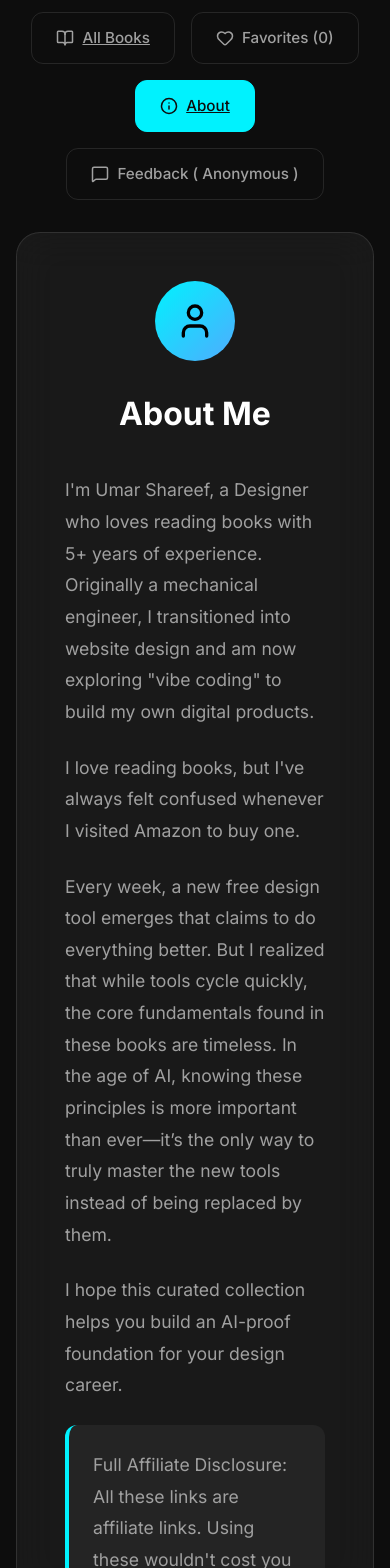
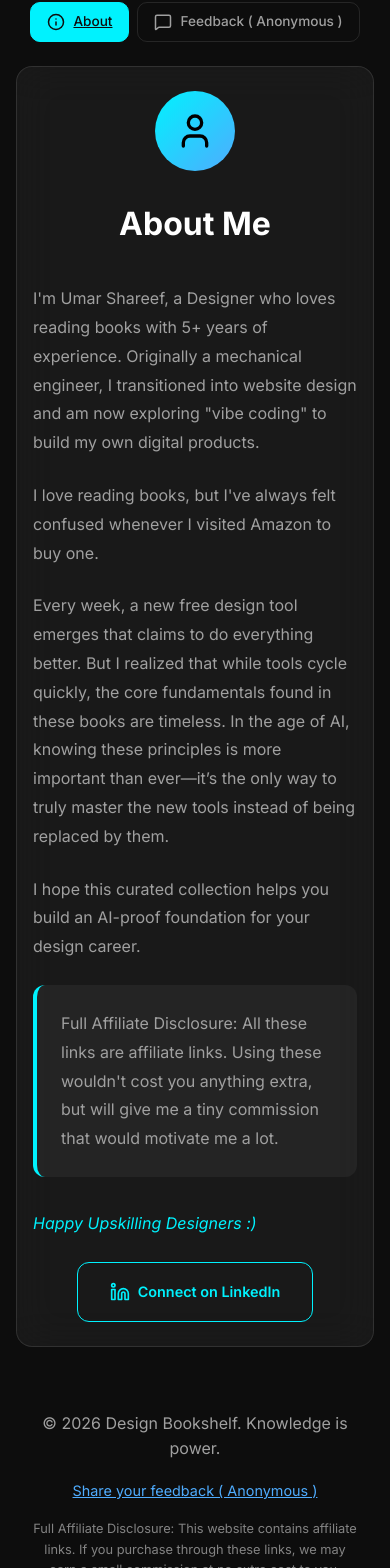
Before and after one commit to UmarShareef-design/design-bookshelf, a React (Vite) app: page /about in a window 390 px wide. Shown: the part 401-1969 px from the top of the page. Built offline with nearby package versions, Linux system fonts and the light colour scheme.

Commit message:
Fix mobile spacing, implement 8pt system, add new Interaction Design books, and refine favorite animation

```diff
--- a/src/App.jsx
+++ b/src/App.jsx
@@ -87,7 +87,6 @@ const App = () => {
                     initial={{ opacity: 0 }}
                     animate={{ opacity: 1 }}
                     transition={{ delay: 0.4, duration: 0.8 }}
-                    style={{ maxWidth: '800px', margin: '0.5rem auto' }}
                 >
                     A new design tool drops every week, but fundamentals are forever. In the age of AI, knowing the "why" through timeless principles is your real competitive edge. Make use of the ultimate list of UI/UX books to read—curated from foundational UX books and top reddit recommendations.
                 </motion.p>
@@ -159,15 +158,6 @@ const App = () => {
                                         initial={{ opacity: 0 }}
                                         animate={{ opacity: 1 }}
                                         key={showFavorites ? 'Favorites' : activeCategory}
-                                        style={{
-                                            textAlign: 'center',
-                                            maxWidth: '700px',
-                                            margin: '1.5rem auto',
-                                            color: 'var(--text-secondary)',
-                                            fontSize: '1rem',
-                                            lineHeight: '1.6',
-                                            padding: '0 1rem'
-                                        }}
                                     >
                                         {categorySummaries[showFavorites ? 'Favorites' : activeCategory]}
                                     </motion.p>
@@ -207,26 +197,19 @@ const App = () => {
                 </Routes>
             </AnimatePresence>
 
-            <footer style={{ marginTop: '5rem', textAlign: 'center', color: 'var(--text-secondary)', padding: '2rem' }}>
+            <footer className="footer">
                 <p>&copy; {new Date().getFullYear()} Design Bookshelf. Knowledge is power.</p>
-                <div style={{ marginTop: '1rem' }}>
+                <div className="footer-links">
                     <a
                         href="https://docs.google.com/forms/d/e/1FAIpQLSdizXwJUzLnyEQVH_fjZClIUir9lMg9RnIZQkWooexjJz9e7Q/viewform?usp=header"
                         target="_blank"
                         rel="noopener noreferrer"
-                        style={{
-                            background: 'none',
-                            border: 'none',
-                            color: 'var(--accent-secondary)',
-                            textDecoration: 'underline',
-                            cursor: 'pointer',
-                            fontSize: '0.9rem'
-                        }}
+                        className="footer-feedback-link"
                     >
                         Share your feedback ( Anonymous )
                     </a>
                 </div>
-                <p style={{ fontSize: '0.8rem', marginTop: '1rem', opacity: 0.8 }}>
+                <p className="footer-disclosure">
                     Full Affiliate Disclosure: This website contains affiliate links. If you purchase through these links, we may earn a small commission at no extra cost to you.
                 </p>
             </footer>
--- a/src/components/About.jsx
+++ b/src/components/About.jsx
@@ -10,78 +10,45 @@ const About = () => {
             animate={{ opacity: 1, y: 0 }}
             exit={{ opacity: 0, y: -20 }}
             transition={{ duration: 0.5 }}
-            style={{
-                maxWidth: '800px',
-                margin: '2rem auto',
-                padding: '3rem',
-                borderRadius: '24px',
-                color: 'var(--text-primary)',
-                lineHeight: '1.8'
-            }}
         >
-            <div style={{ textAlign: 'center', marginBottom: '2rem' }}>
-                <div style={{
-                    width: '80px',
-                    height: '80px',
-                    background: 'linear-gradient(135deg, var(--accent-color), var(--accent-secondary))',
-                    borderRadius: '50%',
-                    display: 'flex',
-                    alignItems: 'center',
-                    justifyContent: 'center',
-                    margin: '0 auto 1.5rem auto'
-                }}>
+            <div className="about-header">
+                <div className="about-profile-icon">
                     <User size={40} color="#000" />
                 </div>
-                <h2 style={{
-                    fontFamily: 'var(--font-heading)',
-                    fontSize: '2rem',
-                    marginBottom: '0.5rem'
-                }}>About Me</h2>
+                <h2 className="about-title">About Me</h2>
             </div>
 
-            <div style={{ fontSize: '1.1rem', color: 'var(--text-secondary)' }}>
-                <p style={{ marginBottom: '1.5rem' }}>
+            <div className="about-content">
+                <p>
                     I'm Umar Shareef, a Designer who loves reading books with 5+ years of experience. Originally a mechanical engineer, I transitioned into website design and am now exploring "vibe coding" to build my own digital products.
                 </p>
 
-                <p style={{ marginBottom: '1.5rem' }}>
+                <p>
                     I love reading books, but I've always felt confused whenever I visited Amazon to buy one.
                 </p>
 
-                <p style={{ marginBottom: '1.5rem' }}>
+                <p>
                     Every week, a new free design tool emerges that claims to do everything better. But I realized that while tools cycle quickly, the core fundamentals found in these books are timeless. In the age of AI, knowing these principles is more important than ever—it’s the only way to truly master the new tools instead of being replaced by them.
                 </p>
 
-                <p style={{ marginBottom: '1.5rem' }}>
+                <p>
                     I hope this curated collection helps you build an AI-proof foundation for your design career.
                 </p>
 
-                <p style={{
-                    marginBottom: '2rem',
-                    padding: '1.5rem',
-                    background: 'rgba(255, 255, 255, 0.05)',
-                    borderRadius: '12px',
-                    borderLeft: '4px solid var(--accent-color)'
-                }}>
+                <div className="about-disclosure-box">
                     Full Affiliate Disclosure: All these links are affiliate links. Using these wouldn't cost you anything extra, but will give me a tiny commission that would motivate me a lot.
-                </p>
+                </div>
 
-                <p style={{ marginBottom: '2rem', fontStyle: 'italic', color: 'var(--accent-color)' }}>
+                <p className="about-closing-text">
                     Happy Upskilling Designers :)
                 </p>
 
-                <div style={{ textAlign: 'center' }}>
+                <div className="about-actions">
                     <a
                         href="https://www.linkedin.com/in/umardesignsgraphic/"
                         target="_blank"
                         rel="noopener noreferrer"
-                        className="buy-button"
-                        style={{
-                            display: 'inline-flex',
-                            width: 'auto',
-                            padding: '1rem 2rem',
-                            textDecoration: 'none'
-                        }}
+                        className="buy-button btn-linkedin"
                     >
                         <Linkedin size={20} />
                         Connect on LinkedIn
--- a/src/components/BookCard.jsx
+++ b/src/components/BookCard.jsx
@@ -32,6 +32,7 @@ const BookCard = ({ book, isFavorite, onToggleFavorite }) => {
             exit={{ opacity: 0, scale: 0.9 }}
             transition={{ duration: 0.4 }}
             className="book-card glass-effect"
+            style={{ zIndex: showButterfly ? 100 : 1 }}
         >
             <ButterflyAnimation
                 isTriggered={showButterfly}
@@ -50,7 +51,6 @@ const BookCard = ({ book, isFavorite, onToggleFavorite }) => {
                 rel="noopener noreferrer"
                 className="book-card-link"
                 onClick={handleAmazonClick}
-                style={{ textDecoration: 'none', color: 'inherit', display: 'block' }}
             >
                 <div className="book-image-container">
                     <img
--- a/src/components/ButterflyAnimation.jsx
+++ b/src/components/ButterflyAnimation.jsx
@@ -11,7 +11,7 @@ const ButterflyAnimation = ({ isTriggered, onComplete }) => {
             const timer = setTimeout(() => {
                 setIsAnimating(false);
                 onComplete?.();
-            }, 4500); // Increased duration for a slower, graceful flight
+            }, 4000);
             return () => clearTimeout(timer);
         }
     }, [isTriggered, onComplete]);
@@ -36,7 +36,7 @@ const ButterflyAnimation = ({ isTriggered, onComplete }) => {
                         rotate: [0, 15, -15, 20, -10, 30],
                     }}
                     transition={{
-                        duration: 4.5, // Slower flight
+                        duration: 4,
                         ease: "easeInOut",
                         times: [0, 0.15, 0.4, 0.7, 0.9, 1]
                     }}
@@ -55,7 +55,7 @@ const ButterflyAnimation = ({ isTriggered, onComplete }) => {
                             rotateY: [0, 70, 0, 70, 0, 70, 0, 70], // More pronounced wing flap
                         }}
                         transition={{
-                            duration: 0.6, // Slower wing beats
+                            duration: 0.5,
                             repeat: 7,
                             ease: "easeInOut"
                         }}
--- a/src/index.css
+++ b/src/index.css
@@ -11,6 +11,28 @@
     --transition-smooth: all 0.4s cubic-bezier(0.4, 0, 0.2, 1);
     --font-main: 'Inter', sans-serif;
     --font-heading: 'Inter', sans-serif;
+
+    /* 8pt Spacing System */
+    --space-1: 0.25rem;
+    /* 4px */
+    --space-2: 0.5rem;
+    /* 8px */
+    --space-3: 0.75rem;
+    /* 12px */
+    --space-4: 1rem;
+    /* 16px */
+    --space-6: 1.5rem;
+    /* 24px */
+    --space-8: 2rem;
+    /* 32px */
+    --space-10: 2.5rem;
+    /* 40px */
+    --space-12: 3rem;
+    /* 48px */
+    --space-16: 4rem;
+    /* 64px */
+    --space-20: 5rem;
+    /* 80px */
 }
 
 * {
@@ -48,14 +70,14 @@ body {
 
 .app-container {
     min-height: 100vh;
-    padding: 2rem;
+    padding: var(--space-8);
     max-width: 1400px;
     margin: 0 auto;
 }
 
 @media (max-width: 768px) {
     .app-container {
-        padding: 1rem;
+        padding: var(--space-4);
     }
 }
 
@@ -64,11 +86,9 @@ h1 {
     font-family: var(--font-heading);
     font-size: clamp(2.5rem, 8vw, 4.5rem);
     font-weight: 800;
-    /* Extra Bold for primary hierarchy */
     letter-spacing: -0.04em;
-    /* Tighter tracking for modern look */
     text-align: center;
-    margin-bottom: 0.5rem;
+    margin-bottom: var(--space-2);
     background: linear-gradient(to right, var(--accent-color), var(--accent-secondary));
     background-clip: text;
     -webkit-background-clip: text;
@@ -79,8 +99,18 @@ h1 {
     text-align: center;
     color: var(--text-secondary);
     font-size: 1.1rem;
-    margin-bottom: 3rem;
+    margin: var(--space-2) auto var(--space-8) auto;
     font-weight: 300;
+    max-width: 800px;
+    line-height: 1.6;
+}
+
+@media (max-width: 768px) {
+    .subtitle {
+        font-size: 1rem;
+        margin-bottom: var(--space-6);
+        padding: 0 var(--space-2);
+    }
 }
 
 /* Glassmorphism Classes */
@@ -93,8 +123,14 @@ h1 {
 
 /* Header Section */
 .header-section {
-    margin-bottom: 4rem;
+    margin-bottom: var(--space-8);
     position: relative;
+}
+
+@media (max-width: 768px) {
+    .header-section {
+        margin-bottom: var(--space-6);
+    }
 }
 
 .header-section::before {
@@ -114,18 +150,25 @@ h1 {
 /* Category Bar */
 .category-bar-wrapper {
     position: sticky;
-    top: 1rem;
+    top: var(--space-4);
     z-index: 100;
-    margin-bottom: 3rem;
+    margin-bottom: var(--space-8);
     display: flex;
     justify-content: center;
 }
 
+@media (max-width: 768px) {
+    .category-bar-wrapper {
+        top: var(--space-2);
+        margin-bottom: var(--space-4);
+    }
+}
+
 .category-bar {
-    padding: 0.75rem 2rem;
+    padding: var(--space-3) var(--space-8);
     border-radius: 50px;
     display: flex;
-    gap: 0.5rem;
+    gap: var(--space-2);
     overflow-x: auto;
     max-width: 90vw;
     scrollbar-width: none;
@@ -140,7 +183,7 @@ h1 {
 }
 
 .category-btn {
-    padding: 0.8rem 1.5rem;
+    padding: var(--space-3) var(--space-6);
     border-radius: 40px;
     border: none;
     background: transparent;
@@ -154,6 +197,13 @@ h1 {
     flex-shrink: 0;
 }
 
+@media (max-width: 768px) {
+    .category-btn {
+        padding: var(--space-2) var(--space-4);
+        font-size: 0.85rem;
+    }
+}
+
 .category-btn.active {
     background: var(--text-primary);
     color: var(--bg-color);
@@ -165,12 +215,37 @@ h1 {
     background: rgba(255, 255, 255, 0.05);
 }
 
+/* Category Summary */
+.category-summary {
+    text-align: center;
+    max-width: 700px;
+    margin: var(--space-6) auto;
+    color: var(--text-secondary);
+    font-size: 1rem;
+    line-height: 1.6;
+    padding: 0 var(--space-4);
+}
+
+@media (max-width: 768px) {
+    .category-summary {
+        margin: var(--space-4) auto;
+        font-size: 0.9rem;
+        padding: 0 var(--space-2);
+    }
+}
+
 /* Books Grid */
 .books-grid {
     display: grid;
     grid-template-columns: repeat(auto-fill, minmax(240px, 1fr));
-    gap: 2.5rem;
-    padding: 1rem 0;
+    gap: var(--space-8);
+    padding: var(--space-4) 0;
+}
+
+@media (max-width: 768px) {
+    .books-grid {
+        gap: var(--space-4);
+    }
 }
 
 /* Book Card */
@@ -182,7 +257,7 @@ h1 {
     transition: var(--transition-smooth);
     height: 100%;
     position: relative;
-    overflow: hidden;
+    overflow: visible;
     perspective: 1000px;
 }
 
@@ -194,7 +269,7 @@ h1 {
 
 .book-image-container {
     width: 80%;
-    margin: 0 auto 1.5rem auto;
+    margin: 0 auto var(--space-6) auto;
     aspect-ratio: 3/4;
     border-radius: 12px;
     overflow: hidden;
@@ -202,6 +277,12 @@ h1 {
     display: flex;
     align-items: center;
     justify-content: center;
+}
+
+@media (max-width: 768px) {
+    .book-image-container {
+        margin-bottom: var(--space-4);
+    }
 }
 
 .book-image {
@@ -226,14 +307,14 @@ h1 {
     text-transform: uppercase;
     letter-spacing: 1px;
     color: var(--accent-color);
-    margin-bottom: 0.5rem;
+    margin-bottom: var(--space-2);
     font-weight: 600;
 }
 
 .book-title {
     font-size: 1.1rem;
     font-weight: 600;
-    margin-bottom: 1.5rem;
+    margin-bottom: var(--space-6);
     display: -webkit-box;
     -webkit-line-clamp: 2;
     line-clamp: 2;
@@ -242,9 +323,17 @@ h1 {
     min-height: 3.2rem;
 }
 
+@media (max-width: 768px) {
+    .book-title {
+        margin-bottom: var(--space-4);
+        font-size: 1rem;
+        min-height: 2.8rem;
+    }
+}
+
 .buy-button {
     width: 100%;
-    padding: 1rem;
+    padding: var(--space-4);
     border-radius: 12px;
     border: 1px solid var(--accent-color);
     background: transparent;
@@ -256,9 +345,16 @@ h1 {
     display: flex;
     align-items: center;
     justify-content: center;
-    gap: 0.5rem;
+    gap: var(--space-2);
     text-decoration: none;
     transition: var(--transition-smooth);
+}
+
+@media (max-width: 768px) {
+    .buy-button {
+        padding: var(--space-3);
+        font-size: 0.9rem;
+    }
 }
 
 .buy-button:hover {
@@ -273,25 +369,46 @@ h1 {
 }
 
 .book-card-link {
-    padding: 1.2rem;
-    padding-bottom: 0.5rem;
+    padding: var(--space-5);
+    padding-bottom: var(--space-2);
+    text-decoration: none;
+    color: inherit;
+    display: block;
 }
 
 .book-info-actions {
-    padding: 0 1.2rem 1.2rem 1.2rem;
+    padding: 0 var(--space-5) var(--space-5) var(--space-5);
+}
+
+@media (max-width: 768px) {
+    .book-card-link {
+        padding: var(--space-4);
+        padding-bottom: var(--space-2);
+    }
+
+    .book-info-actions {
+        padding: 0 var(--space-4) var(--space-4) var(--space-4);
+    }
 }
 
 /* Navigation Bar */
 .nav-bar {
     display: flex;
     justify-content: center;
-    gap: 1rem;
-    margin-bottom: 2rem;
+    gap: var(--space-4);
+    margin-bottom: var(--space-8);
     flex-wrap: wrap;
 }
 
+@media (max-width: 768px) {
+    .nav-bar {
+        gap: var(--space-2);
+        margin-bottom: var(--space-6);
+    }
+}
+
 .nav-btn {
-    padding: 0.8rem 1.5rem;
+    padding: var(--space-3) var(--space-6);
     border-radius: 12px;
     border: 1px solid var(--card-border);
     background: transparent;
@@ -302,8 +419,16 @@ h1 {
     cursor: pointer;
     display: flex;
     align-items: center;
-    gap: 0.5rem;
+    gap: var(--space-2);
     transition: var(--transition-smooth);
+}
+
+@media (max-width: 768px) {
+    .nav-btn {
+        padding: var(--space-2) var(--space-4);
+        font-size: 0.85rem;
+        border-radius: 10px;
+    }
 }
 
 .nav-btn.active {
@@ -387,6 +512,122 @@ h1 {
     display: block;
 }
 
-#main-content {
-    scroll-margin-top: 100px;
+/* Footer */
+.footer {
+    margin-top: var(--space-16);
+    text-align: center;
+    color: var(--text-secondary);
+    padding: var(--space-8);
 }
+
+.footer-links {
+    margin-top: var(--space-4);
+}
+
+.footer-feedback-link {
+    background: none;
+    border: none;
+    color: var(--accent-secondary);
+    text-decoration: underline;
+    cursor: pointer;
+    font-size: 0.9rem;
+}
+
+.footer-disclosure {
+    font-size: 0.8rem;
+    margin-top: var(--space-4);
+    opacity: 0.8;
+}
+
+@media (max-width: 768px) {
+    .footer {
+        margin-top: var(--space-10);
+        padding: var(--space-6) var(--space-4);
+    }
+}
+
+/* About Page */
+.about-container {
+    max-width: 800px;
+    margin: var(--space-8) auto;
+    padding: var(--space-12);
+    border-radius: 24px;
+    color: var(--text-primary);
+    line-height: 1.8;
+}
+
+@media (max-width: 768px) {
+    .about-container {
+        margin: var(--space-4) auto;
+        padding: var(--space-6) var(--space-4);
+        border-radius: 16px;
+    }
+}
+
+.about-header {
+    text-align: center;
+    margin-bottom: var(--space-8);
+}
+
+.about-profile-icon {
+    width: 80px;
+    height: 80px;
+    background: linear-gradient(135deg, var(--accent-color), var(--accent-secondary));
+    border-radius: 50%;
+    display: flex;
+    align-items: center;
+    justify-content: center;
+    margin: 0 auto var(--space-6) auto;
+}
+
+.about-title {
+    font-family: var(--font-heading);
+    font-size: 2.5rem;
+    margin-bottom: var(--space-2);
+}
+
+@media (max-width: 768px) {
+    .about-title {
+        font-size: 2rem;
+    }
+}
+
+.about-content {
+    font-size: 1.1rem;
+    color: var(--text-secondary);
+}
+
+@media (max-width: 768px) {
+    .about-content {
+        font-size: 1rem;
+    }
+}
+
+.about-content p {
+    margin-bottom: var(--space-6);
+}
+
+.about-disclosure-box {
+    margin-bottom: var(--space-8);
+    padding: var(--space-6);
+    background: rgba(255, 255, 255, 0.05);
+    border-radius: 12px;
+    border-left: 4px solid var(--accent-color);
+}
+
+.about-closing-text {
+    margin-bottom: var(--space-8);
+    font-style: italic;
+    color: var(--accent-color);
+}
+
+.about-actions {
+    text-align: center;
+}
+
+.btn-linkedin {
+    display: inline-flex !important;
+    width: auto !important;
+    padding: var(--space-4) var(--space-8) !important;
+    text-decoration: none;
+}
```
Also changed, not shown: index.html (+14 -1 lines), src/books.json (+12 -0 lines), 1 other file (tests, documents, lock files or other folders).
